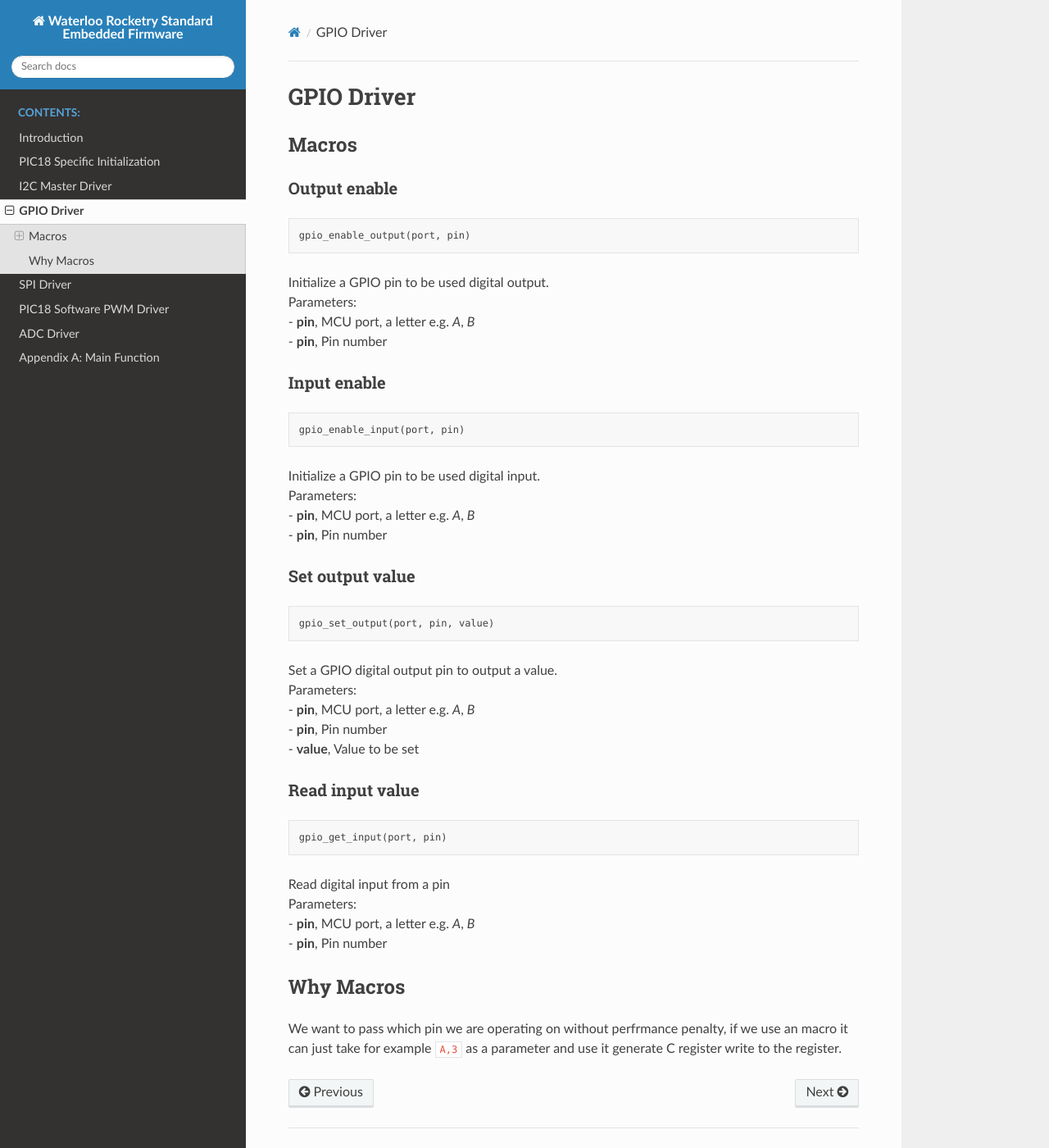
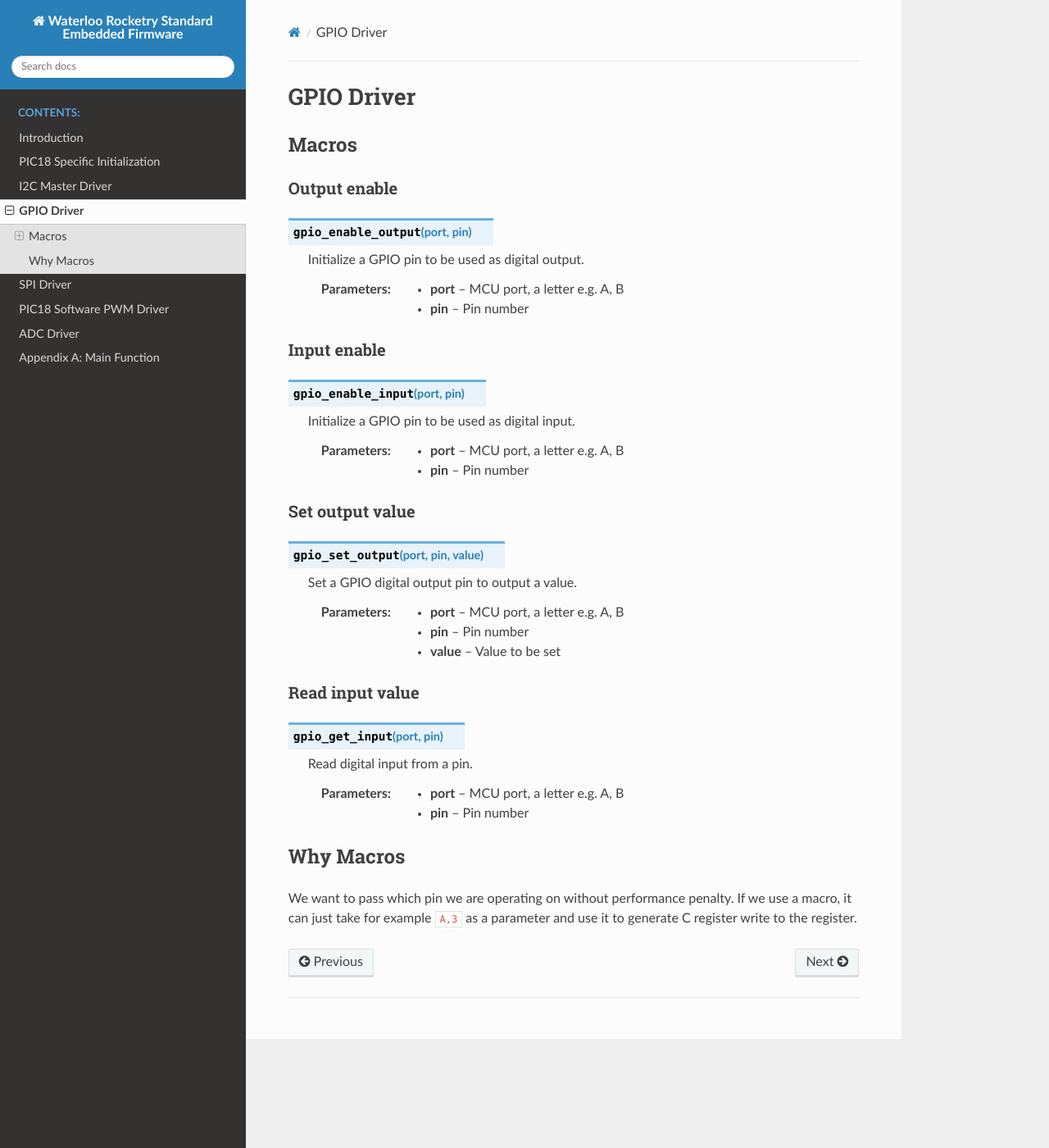
Before and after one commit to waterloo-rocketry/rocketlib, a Sphinx documentation site: the page built from doc/gpio_driver.rst, in a window 1280 px wide and 1400 px high. Shown: the whole window at 82% size. Built offline with Sphinx 7.4.7 and the Read the Docs theme 2.0.0, drawn with Linux system fonts in a browser that asks for light colours.

Commit message:
Finished converting gpio_driver docs to sphinx c domain

```diff
--- a/doc/gpio_driver.rst
+++ b/doc/gpio_driver.rst
@@ -6,49 +6,41 @@ Macros
 
 Output enable
 -------------
-.. code-block:: c
+.. c:macro:: gpio_enable_output(port, pin)
 
-	gpio_enable_output(port, pin)
+   Initialize a GPIO pin to be used as digital output.
 
-| Initialize a GPIO pin to be used digital output.
-| Parameters:
-| - **pin**, MCU port, a letter e.g. *A*, *B*
-| - **pin**, Pin number
+   :param port: MCU port, a letter e.g. A, B
+   :param pin: Pin number
 
 Input enable
 ------------
-.. code-block:: c
+.. c:macro:: gpio_enable_input(port, pin)
 
-	gpio_enable_input(port, pin)
+   Initialize a GPIO pin to be used as digital input.
 
-| Initialize a GPIO pin to be used digital input.
-| Parameters:
-| - **pin**, MCU port, a letter e.g. *A*, *B*
-| - **pin**, Pin number
+   :param port: MCU port, a letter e.g. A, B
+   :param pin: Pin number
 
 Set output value
 ----------------
-.. code-block:: c
+.. c:macro:: gpio_set_output(port, pin, value)
 
-	gpio_set_output(port, pin, value)
+   Set a GPIO digital output pin to output a value.
 
-| Set a GPIO digital output pin to output a value.
-| Parameters:
-| - **pin**, MCU port, a letter e.g. *A*, *B*
-| - **pin**, Pin number
-| - **value**, Value to be set
+   :param port: MCU port, a letter e.g. A, B
+   :param pin: Pin number
+   :param value: Value to be set
 
 Read input value
 ----------------
-.. code-block:: c
+.. c:macro:: gpio_get_input(port, pin)
 
-	gpio_get_input(port, pin)
+   Read digital input from a pin.
 
-| Read digital input from a pin
-| Parameters:
-| - **pin**, MCU port, a letter e.g. *A*, *B*
-| - **pin**, Pin number
+   :param port: MCU port, a letter e.g. A, B
+   :param pin: Pin number
 
 Why Macros
 ==========
-We want to pass which pin we are operating on without perfrmance penalty, if we use an macro it can just take for example :code:`A,3` as a parameter and use it generate C register write to the register.
+We want to pass which pin we are operating on without performance penalty. If we use a macro, it can just take for example ``A,3`` as a parameter and use it to generate C register write to the register.
```
